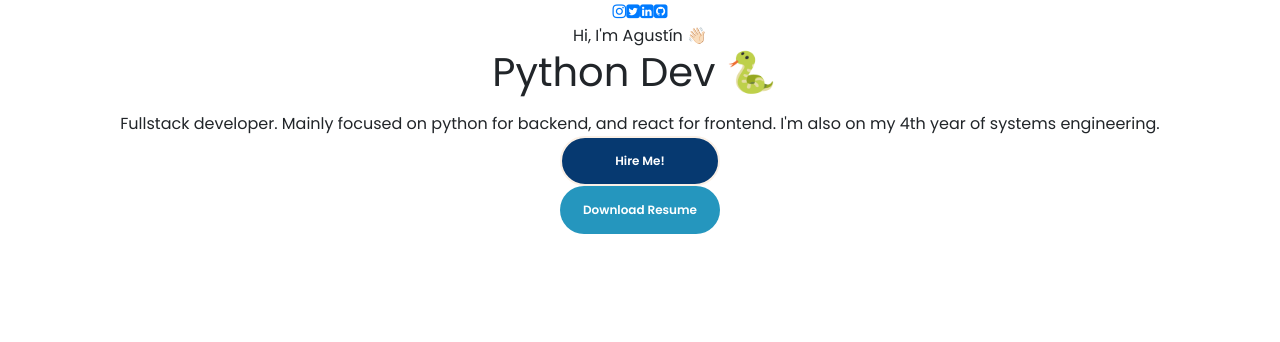
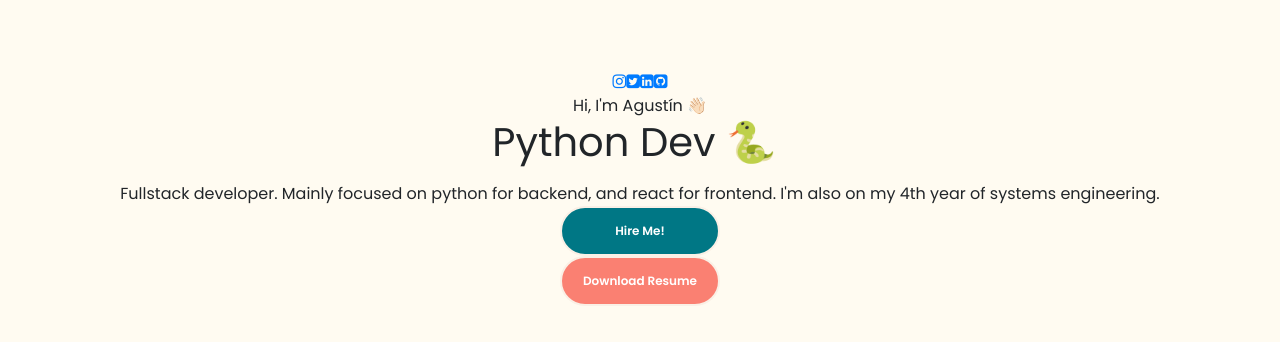
Before and after one commit to agustinfranchetti/neo-portfolio, a React (Create React App) app in the folder portfolio/: page / in a window 1280 px wide. Shown: the top 342 px of the page. Built offline with nearby package versions, Linux system fonts and the light colour scheme; a web font is replaced by a local one.

Commit message:
changed color palete

```diff
--- a/portfolio/src/index.css
+++ b/portfolio/src/index.css
@@ -57,6 +57,16 @@ body {
   font-family: "Poppins Regular";
   -webkit-font-smoothing: antialiased;
   -moz-osx-font-smoothing: grayscale;
+  padding: 70px 0;
+  /* background-image: url('./assets/Home/bg-minimal.jpg'); */
+  background-size:cover;
+  background-color: #FFFBF1;
+}
+
+@media only screen and (max-width: 414px) {
+  body {
+    background-image: none;
+  }
 }
 
 code {
@@ -98,7 +108,7 @@ body ::-webkit-scrollbar-thumb {
   color: var(--white);
   border: 2px solid linen;
   font-size: 12px;
-  background-color: #063970;
+  background-color: #007785;
 }
 /* @media only screen and (max-width: 414px) {
   .hire-me {
@@ -108,15 +118,21 @@ body ::-webkit-scrollbar-thumb {
 
 .hire-me:hover {
   color: aliceblue;
-  border: 2px solid #2596be;
-  background-color: #063970;
+  border: 2px solid #FA8072;
+  background-color: #007785;
 }
 
 .highlighted-btn {
   color: var(--white);
+  border: 2px solid linen;
+  font-size: 12px;
+  background-color: #FA8072;
+}
 
-  font-size: 12px;
-  background-color: #2596be;
+.highlighted-btn:hover {
+  color: aliceblue;
+  border: 2px solid #007785;
+  background-color: #FA8072;
 }
 @media only screen and (max-width: 568px) {
   .highlighted-btn {
@@ -133,3 +149,7 @@ body ::-webkit-scrollbar-thumb {
   transform: translateY(80px);
   transition: all 0.8s ease;
 }
+
+html {
+  background-color: #FFFBF1;
+}
```
